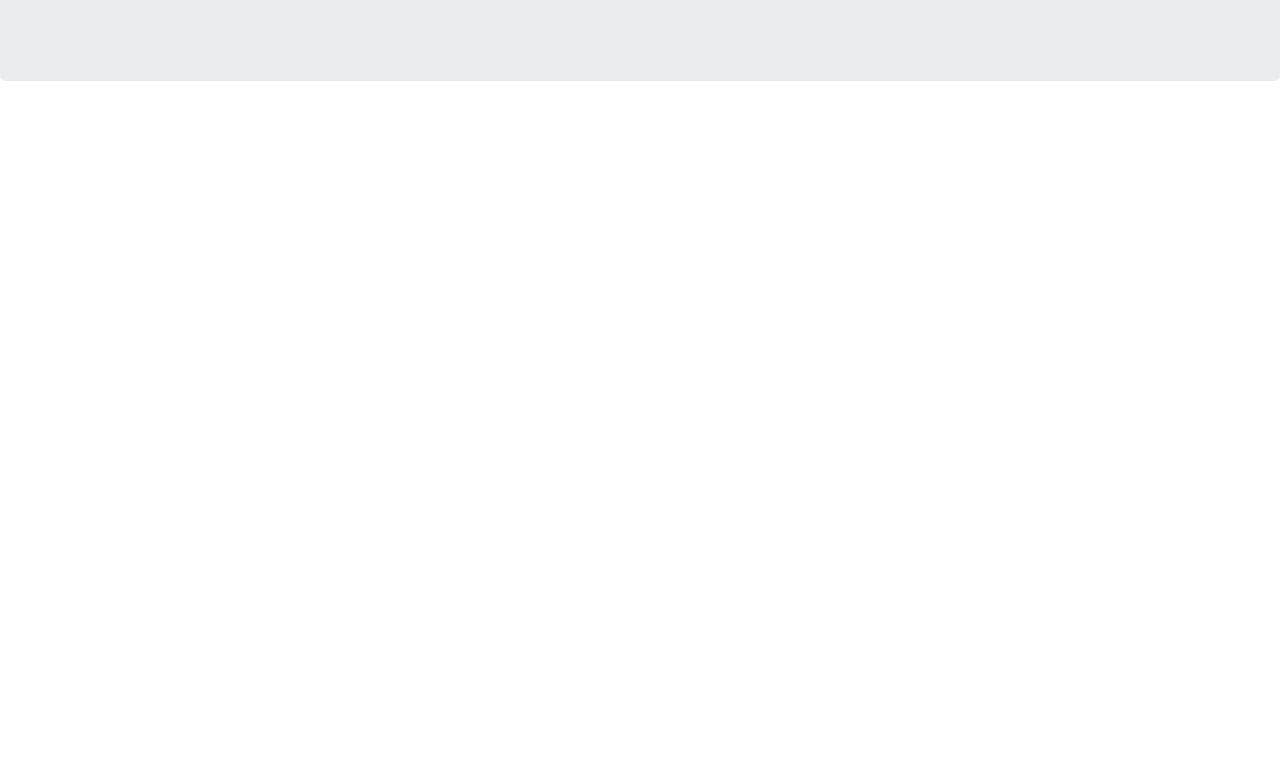
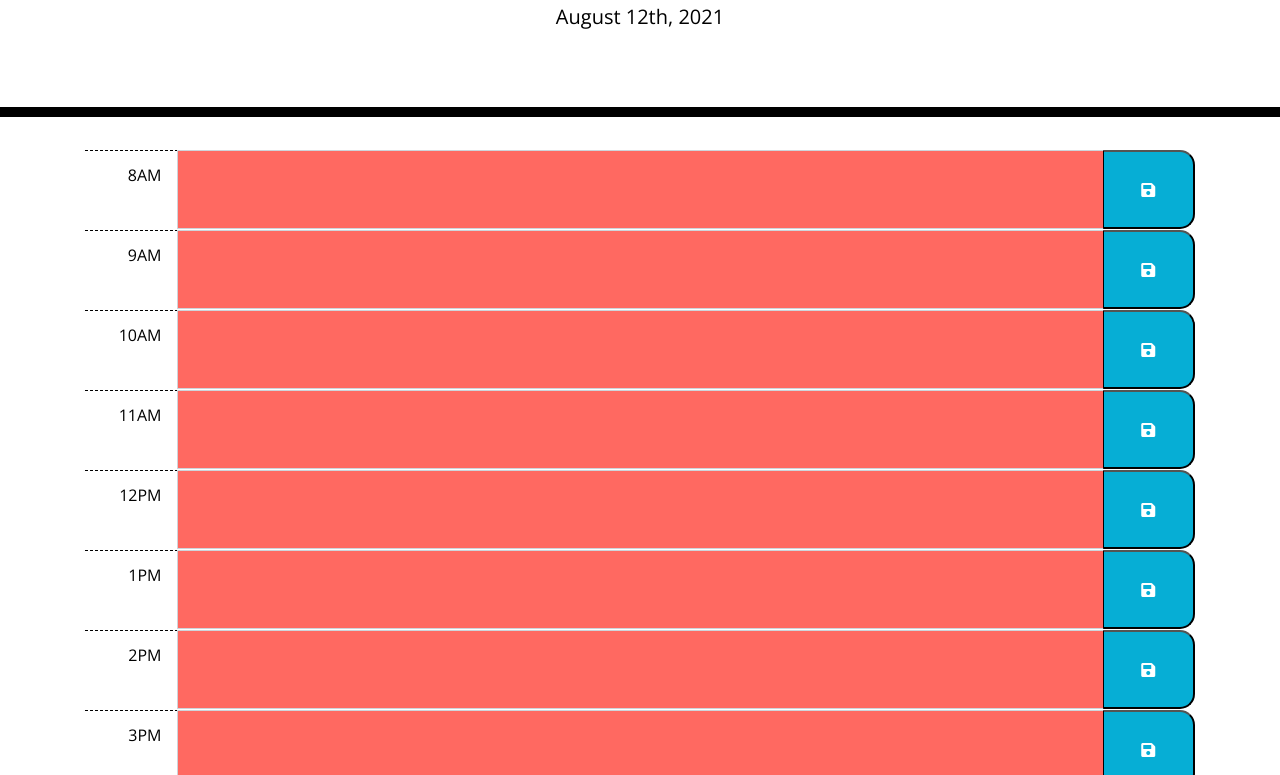
Before and after one commit to spirithoula/05_calendar, a plain HTML site: page index.html in a window 1280 px wide. Shown: the part 187-962 px from the top of the page. Before the commit the page ends 800 px from the top, so only its background shows below. Drawn offline with nearby package versions, Linux system fonts and the light colour scheme; the site is published under a folder, as on GitHub Pages, so addresses that start at the root find nothing.

Commit message:
fixed file paths

```diff
--- a/index.html
+++ b/index.html
@@ -18,7 +18,7 @@
       href="https://fonts.googleapis.com/css?family=Open+Sans&display=swap"
       rel="stylesheet"
     />
-    <link rel="stylesheet" href="/Develop/assets/style.css" />
+    <link rel="stylesheet" href="Develop/assets/style.css" />
     <title>Work Day Scheduler</title>
   </head>
 
@@ -40,6 +40,6 @@
       dayjs.extend(window.dayjs_plugin_advancedFormat)
       dayjs.extend(window.dayjs_plugin_weekOfYear)
     </script>
-    <script src="/Develop/assets/script.js"></script>
+    <script src="Develop/assets/script.js"></script>
   </body>
 </html>
```
